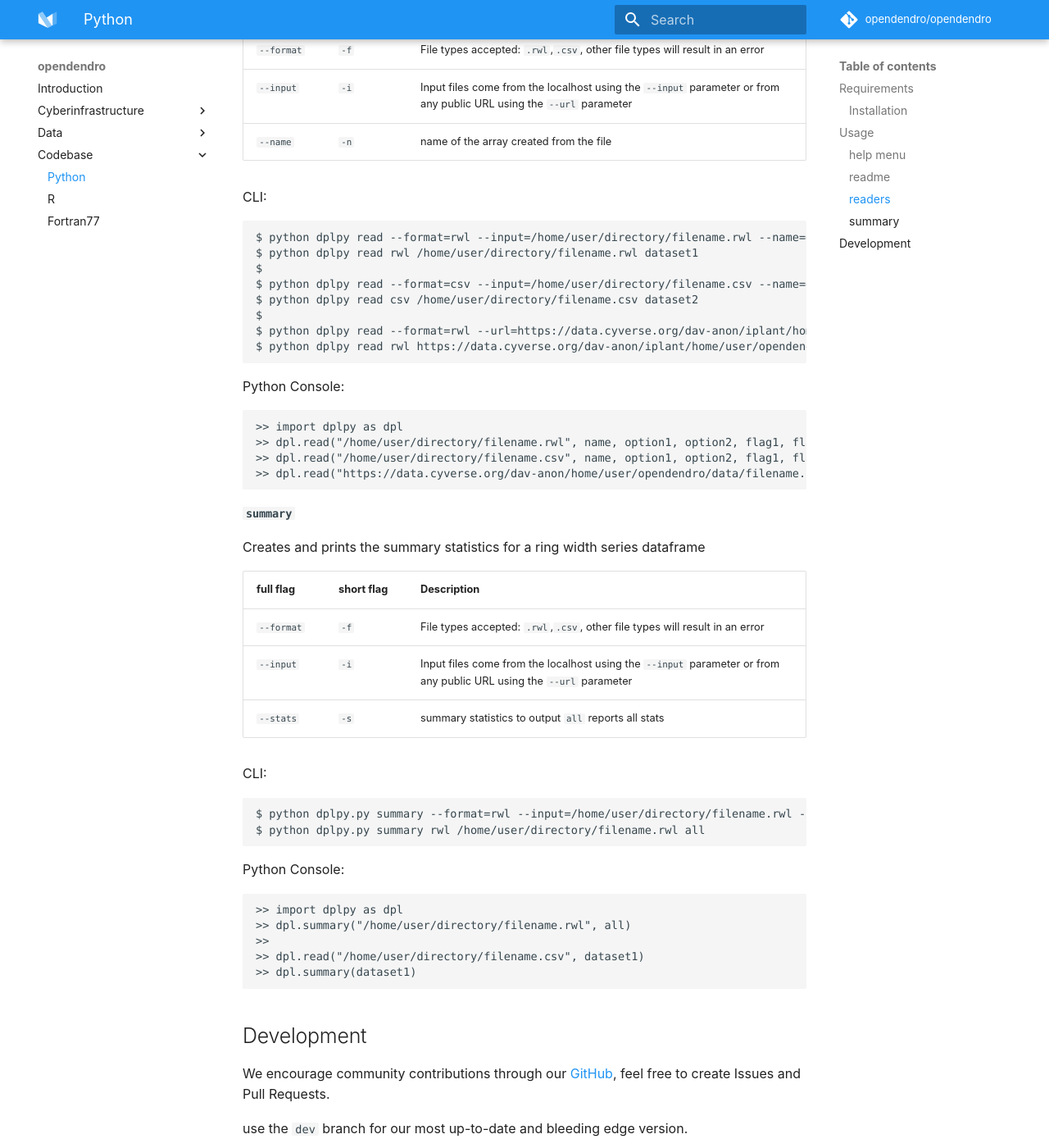
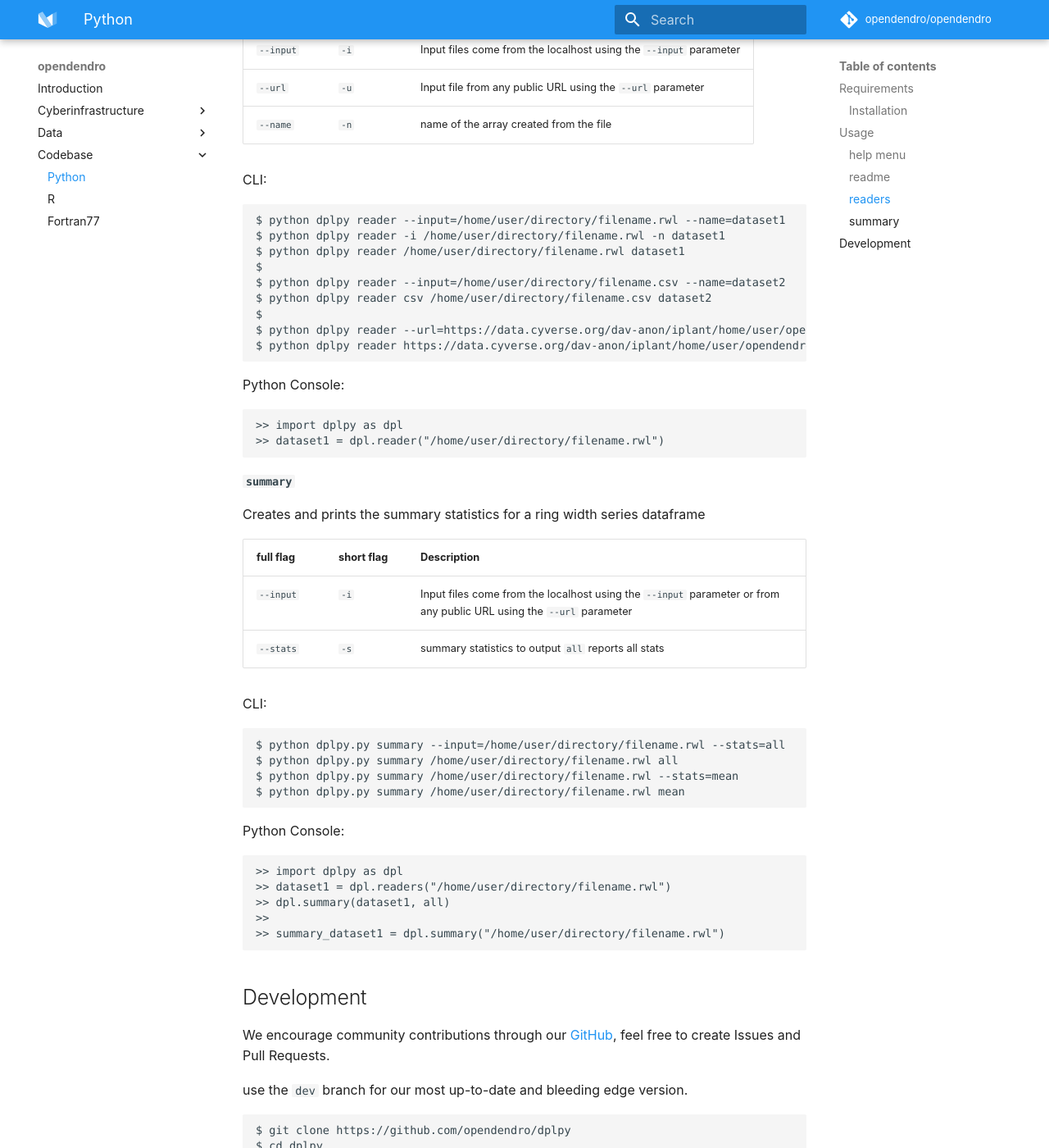
Before and after one commit to OpenDendro/opendendro, an MkDocs documentation site: the page built from docs/python.md, in a window 1280 px wide and 1400 px high, scrolled down 1381 px. Shown: the whole window at 82% size. Built offline with MkDocs 1.6.1 and Material for MkDocs 9.7.7, drawn with Linux system fonts in a browser that asks for light colours; some web fonts are replaced; comment, search, counter and statistics services are not loaded.

Commit message:
Update python.md

````diff
--- a/docs/python.md
+++ b/docs/python.md
@@ -62,31 +62,30 @@ Imports a `.rwl` or `.csv` format ring width series file and converts it to a da
 
 | full flag | short flag | Description |
 |-----------|------------|-------------|
-|`--format` | `-f` | File types accepted: `.rwl`,`.csv`, other file types will result in an error |
-|`--input` | `-i` | Input files come from the localhost using the `--input` parameter or from any public URL using the `--url` parameter |
-|`--name` | `-n` | name of the array created from the file |
+|`--input` | `-i` | Input files come from the localhost using the `--input` parameter |
+| `--url` | `-u` | Input file from any public URL using the `--url` parameter |
+| `--name` | `-n` | name of the array created from the file |
 
 
 CLI:
 
 ```
-$ python dplpy read --format=rwl --input=/home/user/directory/filename.rwl --name=dataset1 --option1 --option2 --flag1 --flag2
-$ python dplpy read rwl /home/user/directory/filename.rwl dataset1
+$ python dplpy reader --input=/home/user/directory/filename.rwl --name=dataset1
+$ python dplpy reader -i /home/user/directory/filename.rwl -n dataset1
+$ python dplpy reader /home/user/directory/filename.rwl dataset1
 $
-$ python dplpy read --format=csv --input=/home/user/directory/filename.csv --name=dataset2 --option1 --option2 --flag1 --flag2
-$ python dplpy read csv /home/user/directory/filename.csv dataset2
+$ python dplpy reader --input=/home/user/directory/filename.csv --name=dataset2
+$ python dplpy reader csv /home/user/directory/filename.csv dataset2
 $
-$ python dplpy read --format=rwl --url=https://data.cyverse.org/dav-anon/iplant/home/user/opendendro/data/filename.rwl --name=dataset3 --option1 --option2 --flag1 --flag2
-$ python dplpy read rwl https://data.cyverse.org/dav-anon/iplant/home/user/opendendro/data/filename.rwl dataset3
+$ python dplpy reader --url=https://data.cyverse.org/dav-anon/iplant/home/user/opendendro/data/filename.rwl --name=dataset3
+$ python dplpy reader https://data.cyverse.org/dav-anon/iplant/home/user/opendendro/data/filename.rwl dataset3
 ```
 
 Python Console:
 
 ```
 >> import dplpy as dpl
->> dpl.read("/home/user/directory/filename.rwl", name, option1, option2, flag1, flag2)
->> dpl.read("/home/user/directory/filename.csv", name, option1, option2, flag1, flag2)
->> dpl.read("https://data.cyverse.org/dav-anon/home/user/opendendro/data/filename.rwl", name, option1, option2, flag1, flag2)
+>> dataset1 = dpl.reader("/home/user/directory/filename.rwl")
 ```
 
 #### `summary`
@@ -95,23 +94,24 @@ Creates and prints the summary statistics for a ring width series dataframe
 
 | full flag | short flag | Description |
 |-----------|------------|-------------|
-|`--format` | `-f` | File types accepted: `.rwl`,`.csv`, other file types will result in an error |
 |`--input` | `-i` | Input files come from the localhost using the `--input` parameter or from any public URL using the `--url` parameter |
 |`--stats` | `-s` | summary statistics to output `all` reports all stats |
 
 CLI:
 ```
-$ python dplpy.py summary --format=rwl --input=/home/user/directory/filename.rwl --stats=all
-$ python dplpy.py summary rwl /home/user/directory/filename.rwl all
+$ python dplpy.py summary --input=/home/user/directory/filename.rwl --stats=all
+$ python dplpy.py summary /home/user/directory/filename.rwl all
+$ python dplpy.py summary /home/user/directory/filename.rwl --stats=mean
+$ python dplpy.py summary /home/user/directory/filename.rwl mean
 ```
 
 Python Console:
 ```
 >> import dplpy as dpl
->> dpl.summary("/home/user/directory/filename.rwl", all)
+>> dataset1 = dpl.readers("/home/user/directory/filename.rwl")
+>> dpl.summary(dataset1, all)
 >>
->> dpl.read("/home/user/directory/filename.csv", dataset1)
->> dpl.summary(dataset1)
+>> summary_dataset1 = dpl.summary("/home/user/directory/filename.rwl")
 ```
 
 ## Development
````
